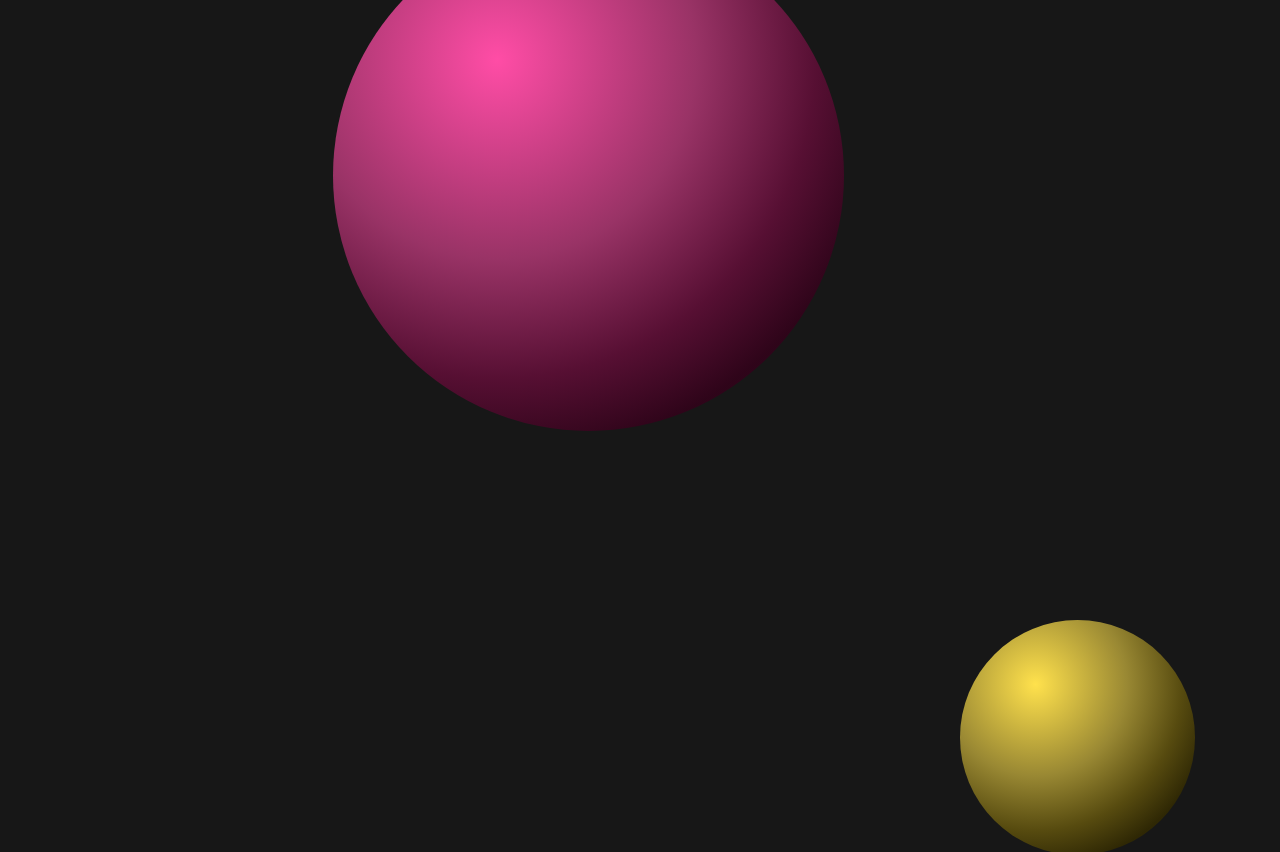
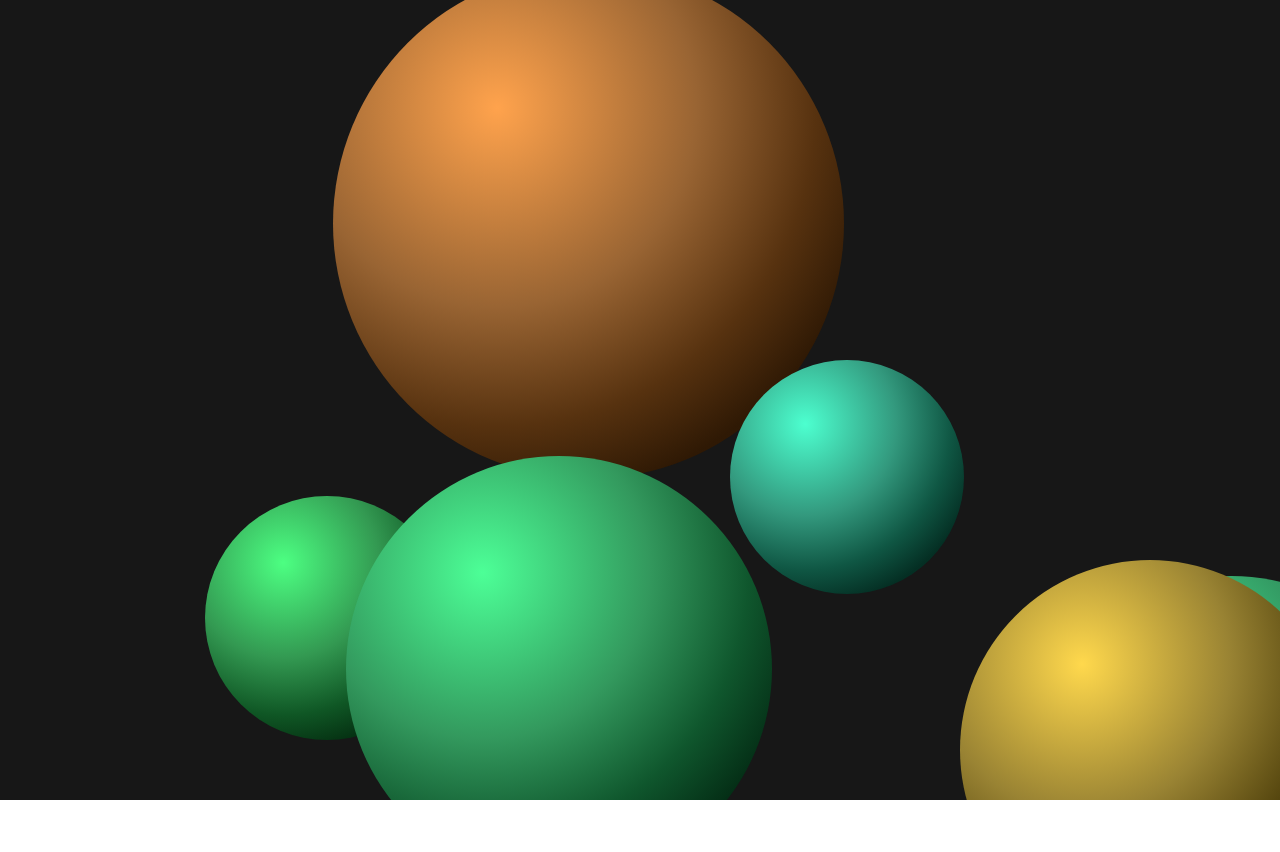
Before and after one commit to HirukaChansilu/Sphere-Background-Generator, a React (Vite) app: page / in a window 1280 px wide. Shown: the top 852 px of the page. After the commit the page ends 800 px from the top, so only its background shows below. Built offline with nearby package versions, Linux system fonts and the light colour scheme.

Commit message:
Added Themes and Animations

```diff
--- a/src/components/App.css
+++ b/src/components/App.css
@@ -0,0 +1,10 @@
+@keyframes appear {
+  from {
+    transform: scale(0%);
+    opacity: 0;
+  }
+  to {
+    transform: scale(100%);
+    opacity: 1;
+  }
+}
--- a/src/components/App.jsx
+++ b/src/components/App.jsx
@@ -1,13 +1,15 @@
 import React from "react";
 import "./App.css";
+import Sphere from "./Sphere";
 import SphereContainer from "./SphereContainer";
 
 function App() {
   return (
     <div>
       <SphereContainer
-        content={<div className="w-1/12" style={{ height: "2000px" }}></div>}
+        content={<div className="w-1/12" style={{ height: "200px" }}></div>}
       />
+      {/* <Sphere hue={180} /> */}
     </div>
   );
 }
--- a/src/components/Sphere.jsx
+++ b/src/components/Sphere.jsx
@@ -17,14 +17,15 @@ function getRandomInt(min, max) {
 function Sphere(props) {
   const hue = props.hue;
   const sphereSize = getRandomInt(200, 700);
-  console.log(sphereSize);
   const styles = {
     top: `${getRandomInt(-10, 90)}%`,
     left: `${getRandomInt(-10, 90)}%`,
+    transform: "scale(0%)",
+    animation: "appear 0.5s ease-in-out 0.5s 1 normal forwards",
   };
   return (
     <img
-      className="absolute inset-0"
+      className="sphere absolute inset-0"
       style={styles}
       src={encodeSvg(
         <svg
--- a/src/components/SphereContainer.jsx
+++ b/src/components/SphereContainer.jsx
@@ -8,10 +8,15 @@ function getRandomInt(min, max) {
 }
 
 function generateHues() {
-  const avaliableHues = [0, 22, 50, 115, 160, 220, 240, 280, 330];
   const finalHues = [];
+  const hue = getRandomInt(0, 360);
+  console.log("Hue:", hue);
   for (let i = 0; i < getRandomInt(6, 12); i++) {
-    finalHues.push(avaliableHues[getRandomInt(0, avaliableHues.length)]);
+    finalHues.push(
+      getRandomInt(0, 6) === 0
+        ? hue + getRandomInt(-45, 45)
+        : hue + 180 + getRandomInt(-90, 90)
+    );
   }
   return finalHues;
 }
```
